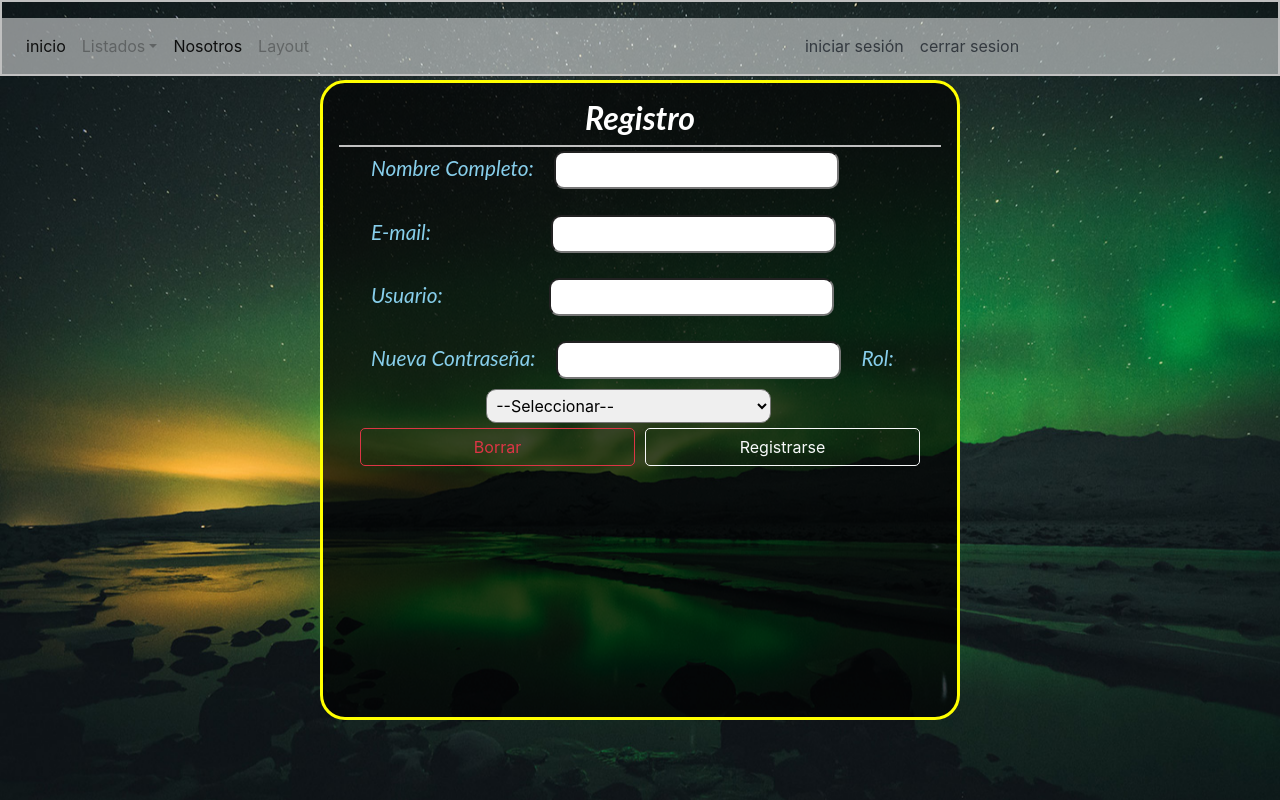
After one commit to WilmerParra21/TSU-proyecto-Sistema-Inventario, a PHP site: page /code/crudUsuarios/editar.php?id=1 in a window 1280 px wide. The commit adds this page. Run offline with PHP 8.4, Linux system fonts and the light colour scheme; data that the repository does not hold is empty.

Commit message:
CRUD de la tabla Login culminado con el reporte pdf

```diff
--- /dev/null
+++ b/code/crudUsuarios/editar.php
@@ -0,0 +1,114 @@
+<?php
+if (!isset($_GET['id'])){
+  header('Location: listar.php');
+}
+require "../conex.php";
+
+$id = $_GET['id'];
+
+$sentencia = $conex->prepare('SELECT * FROM login WHERE id = ?;');
+
+$result = $sentencia->execute([$id]);
+
+$usuario = $sentencia->fetch(PDO::FETCH_OBJ);
+?>
+
+<!DOCTYPE html>
+<html lang="es">
+<head>
+	<meta charset="utf-8">
+	<meta http-equiv="X-UA-Compatible" content="IE=edge">
+	<title>Editar Usuario</title>
+	<link rel="stylesheet" type="text/css" href="../../css/bootstrap.min.css">
+	<link rel="stylesheet" href="../../css/login.css">
+	<link rel="stylesheet" href="../../css/style.css">
+</head>
+<body>
+	<header id="header" class="">
+		<div class="encabezado">
+
+<nav class="navbar navbar-expand-lg navbar-light mt-3" style="background-color: rgba( 255, 255, 255, .5);
+">
+  <button class="navbar-toggler" type="button" data-toggle="collapse" data-target="#navbarSupportedContent" aria-controls="navbarSupportedContent" aria-expanded="false" aria-label="Toggle navigation">
+    <span class="navbar-toggler-icon"></span>
+  </button>
+
+  <div class="collapse navbar-collapse" id="navbarSupportedContent">
+   <ul class="navbar-nav mr-auto">
+
+      <li class="nav-item active">
+        <a class="nav-link" href="../../index.php">inicio</a>
+      </li>
+
+      <li class="nav-item dropdown">
+       <a class="nav-link dropdown-toggle disabled" href="#" id="navbarDropdown" role="button" data-toggle="dropdown" aria-haspopup="true" aria-expanded="false">Listados</a>
+        <div class="dropdown-menu" aria-labelledby="navbarDropdown">
+          <a class="dropdown-item" href="#">Clientes</a>
+          <a class="dropdown-item" href="../crudProd/productos.php">Productos</a>
+          <a class="dropdown-item" href="#">Proveedores</a>
+           <a class="dropdown-item" href="#">ventas</a>
+        </div>
+      </li>
+       <li class="nav-item active">
+        <a class="nav-link" href="#">Nosotros</a>
+      </li>
+      <li class="nav-item">
+        <a class="nav-link disabled" href="#" tabindex="-1" aria-disabled="true">Layout</a>
+      </li>
+      <div class="d-flex" style="margin-left: 30rem">
+      	 <li class="nav-item">
+        <a class="nav-link text-dark" href="code/ingreso.php">iniciar sesión</a>
+      </li>
+       <li class="nav-item">
+        <a class="nav-link text-dark" href="#">cerrar sesion</a>
+      </li>
+      </div>
+    </ul>
+  </div>
+</nav>
+		</div>
+
+	</header><!-- /header -->
+
+	<section class="contenedor">
+		<div>
+			<h2>Registro</h2>
+		</div>
+<form id="formulary" action="modificar.php" method="POST" accept-charset="utf-8">
+<div style="margin-top: -2rem">
+<label for="nombre_ape">Nombre Completo:</label>
+<input type="text" id="nombre_ape" name="nombre_ape" onpaste ="return false" value="<?php echo $usuario->nombre_ape; ?>">
+</div>
+
+<label for="correo">E-mail:</label>
+<input type="email" style="margin-left:  6.2rem" id="correo" name="correo" onpaste="return false" value="<?php echo $usuario->correo; ?>">
+</div>
+
+<label for="usuario">Usuario:</label>
+<input type="text" id="usuario" style="margin-left: 5.4rem" name="nombre_usuario" onpaste="return false" value="<?php echo $usuario->nombre_usuario; ?>">
+
+<label for="clave">Nueva Contraseña:</label>
+<input type="password" id="clave" name="clave" onpaste="return false" value="<?php echo $usuario->clave; ?>">
+
+<label for="rol">Rol:</label>
+<select name="acceso" id="rol" style="margin-left: 8.2rem">
+  <option>--Seleccionar--</option>
+ <option value="Administrador">Administrador</option>
+ <option value="Usuario">Usuario</option>
+</select>
+<input type="hidden" name="id2"value="<?php echo $usuario->id; ?>">
+
+<div class="mt-0 botones">
+<input type="reset" id="borrar" class="btn btn-outline-danger" value="Borrar">
+
+<input type="submit" id="ingresar" class="btn btn-outline-light" value="Registrarse">
+
+</div>
+</form>
+	</section>
+
+<script src="../../js/bootstrap.bundle.min.js" type="text/javascript"></script>
+<script src="../../js/jquery-3.5.1.min.js" type="text/javascript"></script>
+<script src="../../js/bootstrap.min.js" type="text/javascript"></script>
+</body>
+</html>
--- a/code/crudUsuarios/listar.php
+++ b/code/crudUsuarios/listar.php
@@ -11,7 +11,7 @@
 <head>
 	<meta charset="utf-8">
 	<meta http-equiv="X-UA-Compatible" content="IE=edge">
-	<title>Productos</title>
+	<title>Usuarios</title>
 	<link rel="stylesheet" href="../../css/bootstrap.min.css">
 	<link rel="stylesheet" href="../../css/style.css">
 </head>
@@ -104,7 +104,7 @@ foreach ($usuarios as $dato){
 <div>
 <p class="card-text font-italic mr-4 border-bottom border-dark pb-2">Generar Reporte PDF de todo el registro de Productos</p>
 </div>
-	<a href="#" class="btn btn-danger badge-pill">Obtener en PDF</a>
+	<a href="../usuariospdf.php" class="btn btn-danger badge-pill">Obtener en PDF</a>
 
 </div>
 </div>
```
Also changed, not shown: code/crudUsuarios/detalle.php (added, +80 -0 lines), code/crudUsuarios/eliminar.php (added, +18 -0 lines), code/crudUsuarios/modificar.php (added, +29 -0 lines), code/usuariospdf.php (added, +55 -0 lines), 6 other files.
